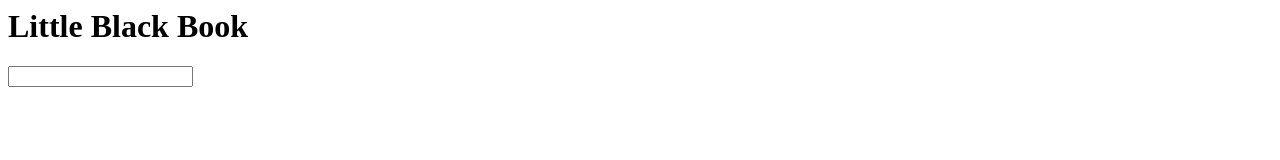
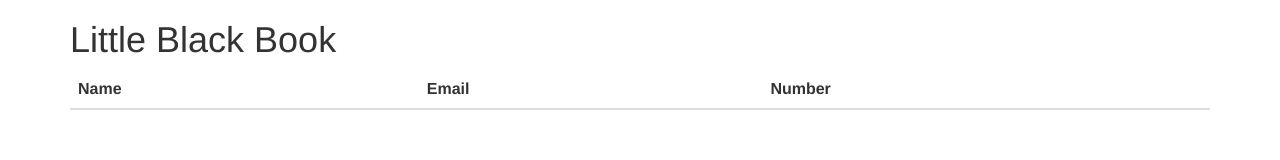
Before and after one commit to kenglidden/MEAN_stack_tutorial, a plain HTML site: page public/index.html in a window 1280 px wide. Drawn offline with nearby package versions, Linux system fonts and the light colour scheme.

Commit message:
v0.2  Added Bootstrap and a Node controller.

```diff
--- a/public/index.html
+++ b/public/index.html
@@ -2,11 +2,30 @@
 <html>
 <head>
   <title>LBB</title>
+  <!-- Bootstrap: Compiled and minified CSS -->
+  <link rel="stylesheet" href="https://maxcdn.bootstrapcdn.com/bootstrap/3.3.7/css/bootstrap.min.css" integrity="sha384-BVYiiSIFeK1dGmJRAkycuHAHRg32OmUcww7on3RYdg4Va+PmSTsz/K68vbdEjh4u" crossorigin="anonymous">
+
+  <!-- Bootstrap: Optional theme -->
+  <link rel="stylesheet" href="https://maxcdn.bootstrapcdn.com/bootstrap/3.3.7/css/bootstrap-theme.min.css" integrity="sha384-rHyoN1iRsVXV4nD0JutlnGaslCJuC7uwjduW9SVrLvRYooPp2bWYgmgJQIXwl/Sp" crossorigin="anonymous">
+
+  <!-- Angular -->
   <script src="https://ajax.googleapis.com/ajax/libs/angularjs/1.6.1/angular.min.js"></script>
+
+  <script type="text/javascript" src="controllers/controller.js"></script>
 </head>
-<body ng-app>
-  <h1>Little Black Book</h1>
-	<input ng-model="test">
-	{{test}}
+<body ng-app = "myApp">
+  <div class="container" ng-controller="AppCtrl">
+    <h1>Little Black Book</h1>
+
+    <table class="table">
+      <thead>
+        <tr>
+          <th>Name</th>
+          <th>Email</th>
+          <th>Number</th>
+          </tr>
+        </thead>
+    </table>
+  </div>
 </body>
 </html>
```
